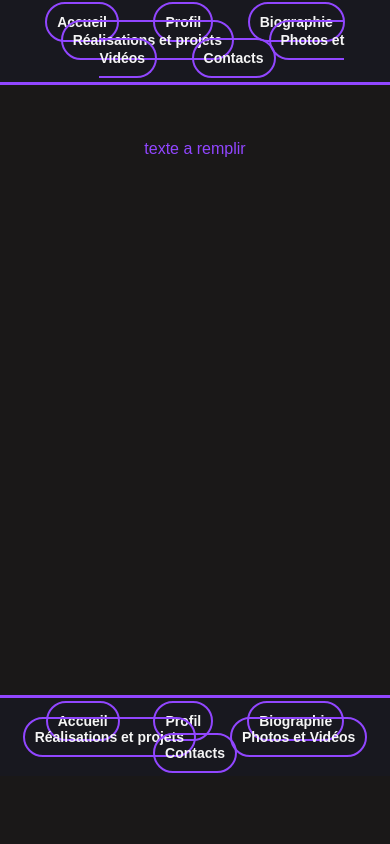
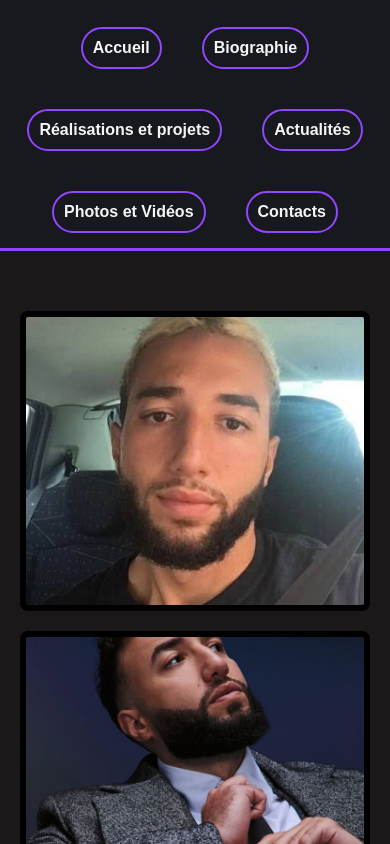
Before and after one commit to TheLastDandelions/projet_Web, a plain HTML site: page fansite2/bio_billy.html in a window 390 px wide. Shown: the part 68-912 px from the top of the page. Before the commit the page ends 844 px from the top, so only its background shows below. Drawn offline with Linux system fonts and the light colour scheme.

Commit message:
add responsive

```diff
--- a/fansite2/actualite_billy.css
+++ b/fansite2/actualite_billy.css
@@ -12,30 +12,63 @@ body {
 }
 header {
     background-color: #18181f;
-    padding: 25px 20px;
     text-align: center;
     border-bottom: 3px solid #9146ff; /* Touche violette style Twitch */
+    margin-bottom: 40px;
+
 }
 main {
     flex: 1;
+}
+.conteneur {
+    display: flex;
+    flex-direction: row;
+    justify-content: space-between;
+    align-items: center;
+    gap: 25px;
+    width: 85%;
+    margin: 0 auto;
+}
 
+.texte {
+    text-align: left;
+    color: whitesmoke;
+}
+
+.conteneur img {
+    width: 250px;
+}
+nav {
+    display: flex;
+    flex-wrap: wrap;
+    justify-content: center;
+    align-items: center;
+    gap: 10px;
+    width: 100%;
 }
 nav a {
+    display: inline-block;
+    color: whitesmoke;
+    text-decoration: none;
+    margin: 0;
+    padding: 10px 18px;
+    font-weight: bold;
+    border: 2px solid white;
+    border-radius: 30px;
+}
+
+nav a {
+    flex-wrap: wrap;
     color: whitesmoke;
     text-decoration: none;
     margin: 15px;
     font-weight: bold;
+    padding: 10px ;
+    border: 2px solid  #9146ff;
+    border-radius: 50px;
+
 }
 
-/* Les images */
-img {
-    width: 100%;
-    max-width: 400px; /* Empêche l'image d'être trop grande */
-    height: auto;
-    border-radius: 8px;
-    border: 6px solid black
-
-}
 
 /* Les blocs articles */
 .article {
@@ -51,8 +84,21 @@ footer {
     padding: 20px;
     margin-top: 40px;
     color: #9146ff;
+    font-weight: lighter;
     font-size: 14px;
     border-top: 3px solid #9146ff;
 
+}
+/* Tablettes */
+@media screen and (max-width: 900px) {
+    .galerie {
+        grid-template-columns: repeat(2, 1fr);
+    }
+}
 
+/* Téléphones */
+@media screen and (max-width: 600px) {
+    .galerie {
+        grid-template-columns: 1fr;
+    }
 }
--- a/fansite2/bio_billy.css
+++ b/fansite2/bio_billy.css
@@ -12,30 +12,66 @@ body {
 }
 header {
     background-color: #18181f;
-    padding: 25px 20px;
     text-align: center;
     border-bottom: 3px solid #9146ff; /* Touche violette style Twitch */
+    margin-bottom: 40px;
+
 }
 main {
     flex: 1;
-
+}
+nav {
+    display: flex;
+    flex-wrap: wrap;
+    justify-content: center;
+    align-items: center;
+    gap: 10px;
+    width: 100%;
 }
 nav a {
+    display: inline-block;
+    color: whitesmoke;
+    text-decoration: none;
+    margin: 0;
+    padding: 10px 18px;
+    font-weight: bold;
+    border: 2px solid white;
+    border-radius: 30px;
+}
+
+nav a {
+    flex-wrap: wrap;
     color: whitesmoke;
     text-decoration: none;
     margin: 15px;
     font-weight: bold;
+    padding: 10px ;
+    border: 2px solid  #9146ff;
+    border-radius: 50px;
+
 }
 
-/* Les images */
-img {
+
+/* Galerie des 4 images */
+.galerie {
+    display: grid;
+    grid-template-columns: repeat(4, 1fr);
+    gap: 20px;
+    padding: 20px;
+    justify-items: center;
+}
+
+/* Images */
+.galerie img {
     width: 100%;
-    max-width: 400px; /* Empêche l'image d'être trop grande */
-    height: auto;
+    max-width: 400px;
+    height: 300px;
+    object-fit: cover;
     border-radius: 8px;
-    border: 6px solid black
+    border: 6px solid black;
+    box-sizing: border-box;
+}
 
-}
 
 /* Les blocs articles */
 .article {
@@ -51,7 +87,21 @@ footer {
     padding: 20px;
     margin-top: 40px;
     color: #9146ff;
+    font-weight: lighter;
     font-size: 14px;
     border-top: 3px solid #9146ff;
 
 }
+/* Tablettes */
+@media screen and (max-width: 900px) {
+    .galerie {
+        grid-template-columns: repeat(2, 1fr);
+    }
+}
+
+/* Téléphones */
+@media screen and (max-width: 600px) {
+    .galerie {
+        grid-template-columns: 1fr;
+    }
+}
--- a/fansite2/bio_billy.html
+++ b/fansite2/bio_billy.html
@@ -10,32 +10,44 @@
 
     <!-- Le Menu -->
      <header>
-        <h1>Recemment</h1>
+        <h1>RebeuDeter - Billy</h1>
         <nav>
         <a href="../index.html">Accueil</a>
-        <a href="fansite2.html">Profil</a>
         <a href="bio_billy.html">Biographie</a>
         <a href="actualite_billy.html">Réalisations et projets</a>
+        <a href="actualite_billy.html">Actualités</a>
         <a href="actualite_billy.html">Photos et Vidéos</a>
         <a href="actualite_billy.html">Contacts</a>
        </nav>
 
      </header>
+    <main>
 
-    <main>
-        texte a remplir
     </main>
+    <!-- Section avec 4 images de Billy -->
 
+    <div class="galerie">
+      <img src="../image/billy/image1.png" alt="Photo 1">
+      <img src="../image/billy/image2.jpg" alt="Photo 2">
+      <img src="../image/billy/image3.jpg" alt="Photo 3">
+      <img src="../image/billy/image4.jpg" alt="Photo 4">
+    </div>
+
+    <!-- Pied de page -->
     <footer>
-    <nav>
+        <nav>
+          <nav>
         <a href="../index.html">Accueil</a>
-        <a href="fansite2.html">Profil</a>
         <a href="bio_billy.html">Biographie</a>
         <a href="actualite_billy.html">Réalisations et projets</a>
+        <a href="actualite_billy.html">Actualités</a>
         <a href="actualite_billy.html">Photos et Vidéos</a>
         <a href="actualite_billy.html">Contacts</a>
-    </nav>
-</footer>
+       </nav>
+
+       </nav>
+
+    </footer>
 
 </body>
 </html>
--- a/fansite2/style_accueil_billy.css
+++ b/fansite2/style_accueil_billy.css
@@ -12,7 +12,6 @@ body {
 }
 header {
     background-color: #18181f;
-    padding: 25px ;
     text-align: center;
     border-bottom: 3px solid #9146ff; /* Touche violette style Twitch */
     margin-bottom: 40px;
@@ -20,6 +19,24 @@ header {
 }
 main {
     flex: 1;
+}
+nav {
+    display: flex;
+    flex-wrap: wrap;
+    justify-content: center;
+    align-items: center;
+    gap: 10px;
+    width: 100%;
+}
+nav a {
+    display: inline-block;
+    color: whitesmoke;
+    text-decoration: none;
+    margin: 0;
+    padding: 10px 18px;
+    font-weight: bold;
+    border: 2px solid white;
+    border-radius: 30px;
 }
 
 nav a {
@@ -77,56 +94,14 @@ footer {
 }
 /* Tablettes */
 @media screen and (max-width: 900px) {
-
-    header {
-        padding: 20px 10px;
+    .galerie {
+        grid-template-columns: repeat(2, 1fr);
     }
-
-    header h1 {
-        font-size: 32px;
-    }
-
-    nav a {
-        padding: 8px 14px;
-        font-size: 15px;
-    }
-
 }
 
 /* Téléphones */
 @media screen and (max-width: 600px) {
-
-    header {
-        padding: 15px 10px;
+    .galerie {
+        grid-template-columns: 1fr;
     }
-
-    header h1 {
-        font-size: 26px;
-    }
-
-    nav {
-        flex-direction: column;
-        gap: 12px;
-    }
-
-    nav a {
-        width: 80%;
-        max-width: 280px;
-        box-sizing: border-box;
-        padding: 10px;
-        font-size: 14px;
-    }
-
-    main {
-        padding: 15px;
-    }
-
-    footer {
-        padding: 15px 5px;
-    }
-
-    footer nav {
-        flex-direction: column;
-    }
-
 }
```
Also changed, not shown: fansite2/actualite_billy.html (+44 -4 lines).
